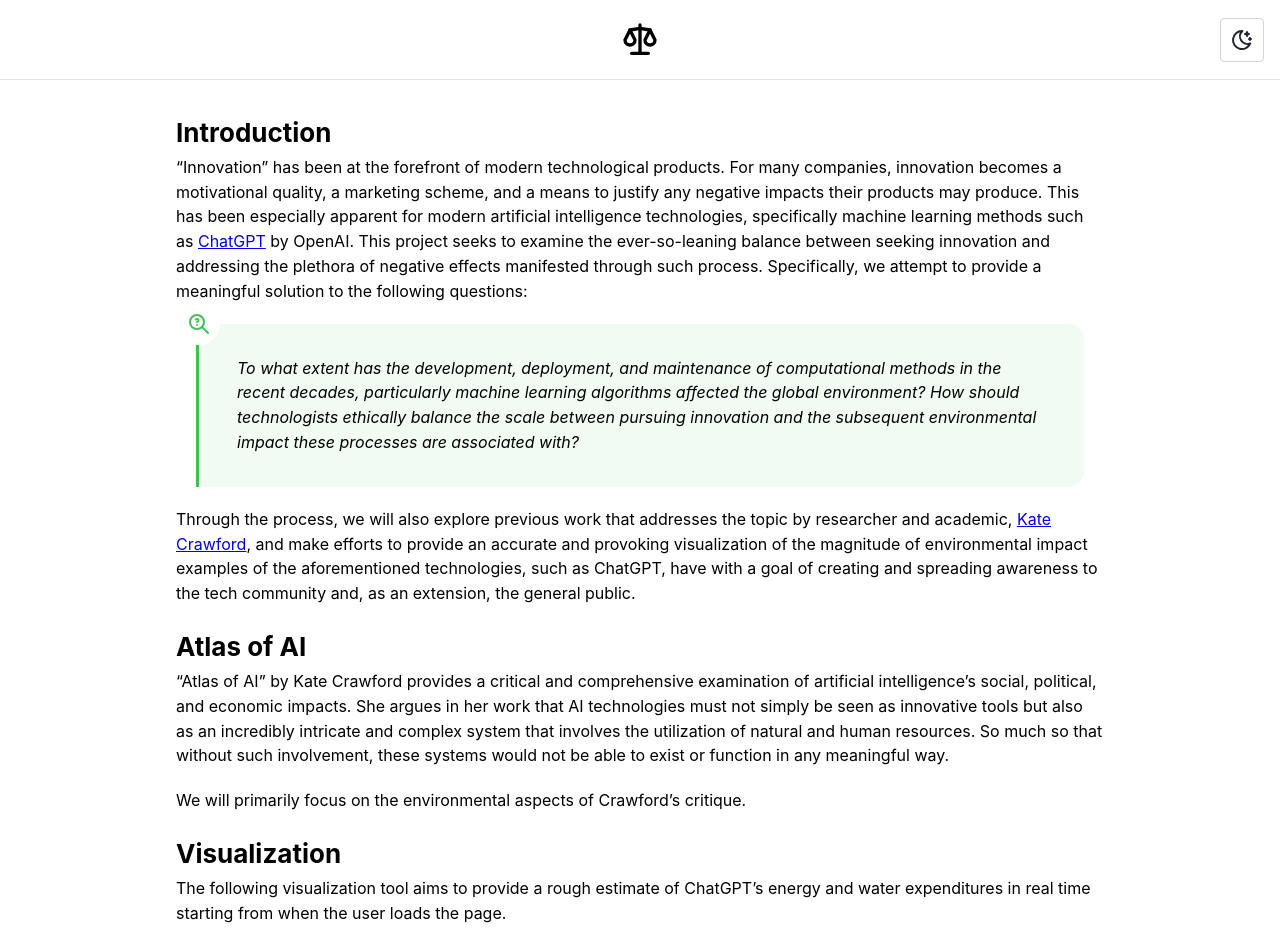
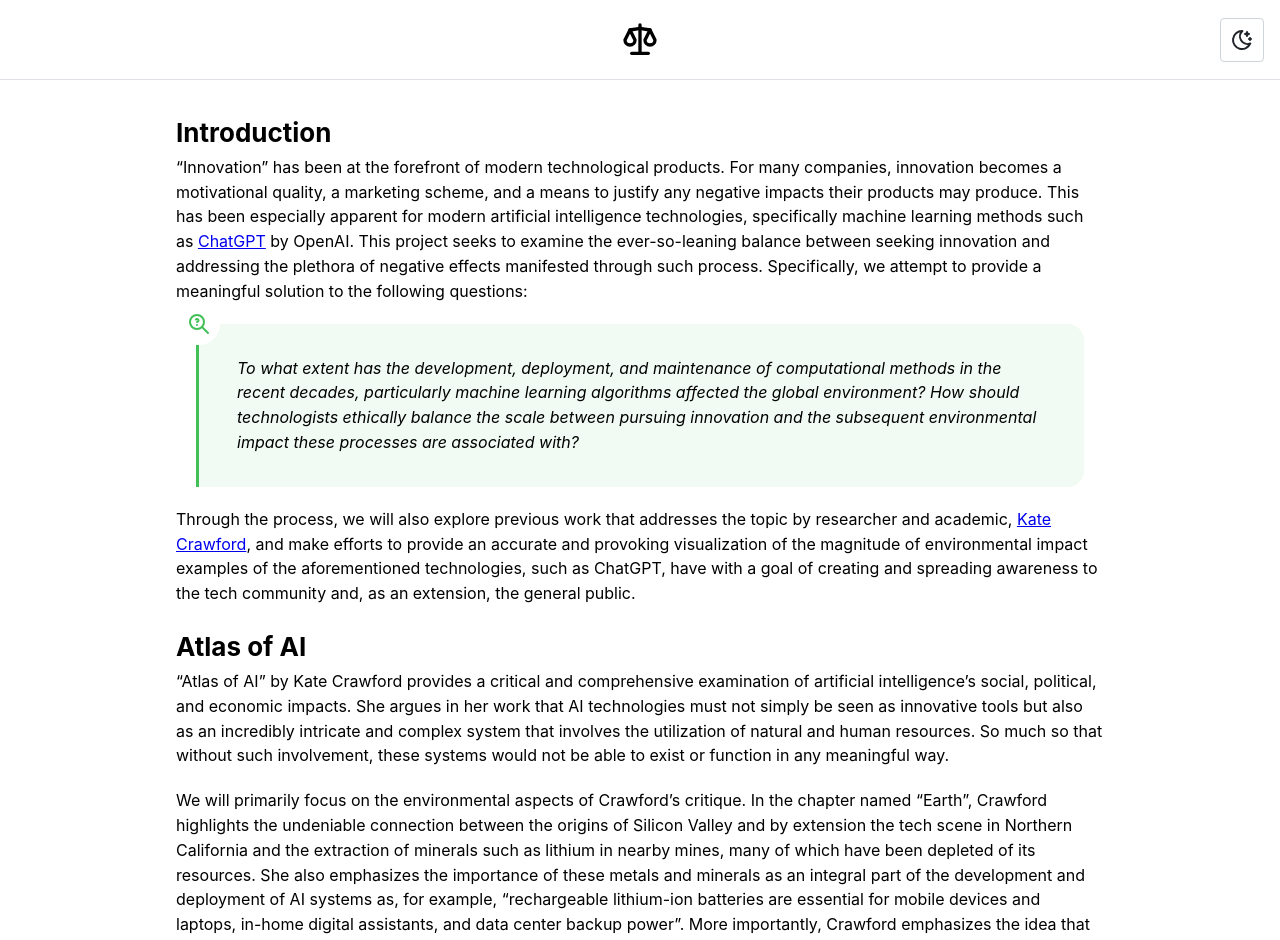
Before and after one commit to danderekma/balancing-the-scale, a Next.js app: page / in a window 1280 px wide. Shown: the top 940 px of the page. Built offline with nearby package versions, Linux system fonts and the light colour scheme.

Commit message:
Complete analysis

```diff
--- a/app/page.tsx
+++ b/app/page.tsx
@@ -181,7 +181,26 @@ export default function Home() {
           <Space h="lg" />
           <Text>
             We will primarily focus on the environmental aspects of Crawford’s
-            critique.
+            critique. In the chapter named “Earth”, Crawford highlights the
+            undeniable connection between the origins of Silicon Valley and by
+            extension the tech scene in Northern California and the extraction
+            of minerals such as lithium in nearby mines, many of which have been
+            depleted of its resources. She also emphasizes the importance of
+            these metals and minerals as an integral part of the development and
+            deployment of AI systems as, for example, “rechargeable lithium-ion
+            batteries are essential for mobile devices and laptops, in-home
+            digital assistants, and data center backup power”. More importantly,
+            Crawford emphasizes the idea that the ignorance of the supply chain
+            is woven into the fabrics of capitalism and the there exists a
+            strong sense of deniability of unsustainable and harmful extraction
+            practices on the part of many large tech companies. Worse still,
+            these issues extend beyond being purely domestic. Similar patterns
+            of extraction have been identified in China, Indonesia, and the
+            Republic of the Congo as companies move their supply chains
+            overseas. Crawford’s dialogue on the environmental detriments AI
+            systems produce portrays a incredibly thought-evoking narrative
+            behind the highly innovative and attractive facade tech companies
+            characterize their products with.
           </Text>
           <Space h="lg" />
           <Title order={2} lh="xl">
```
